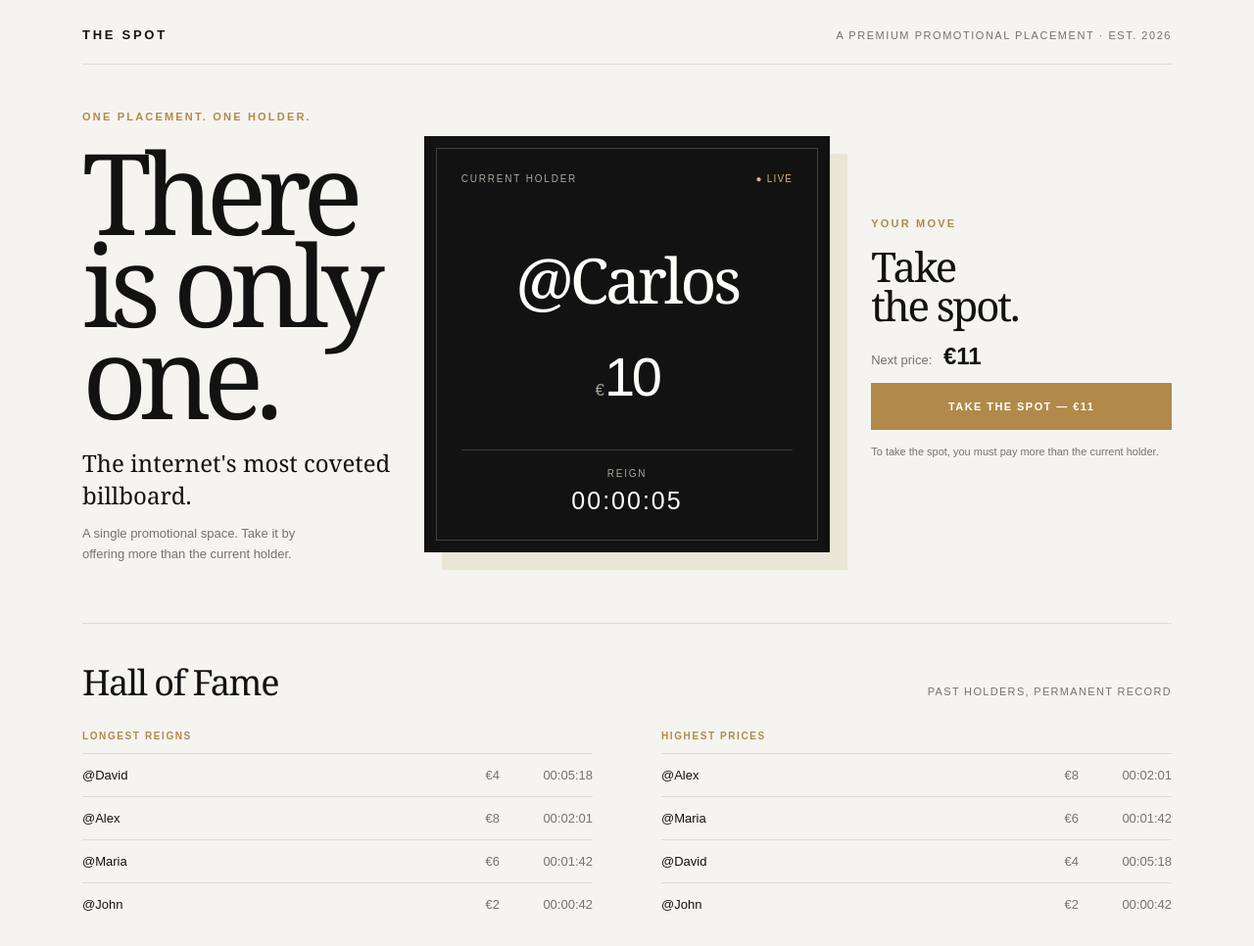
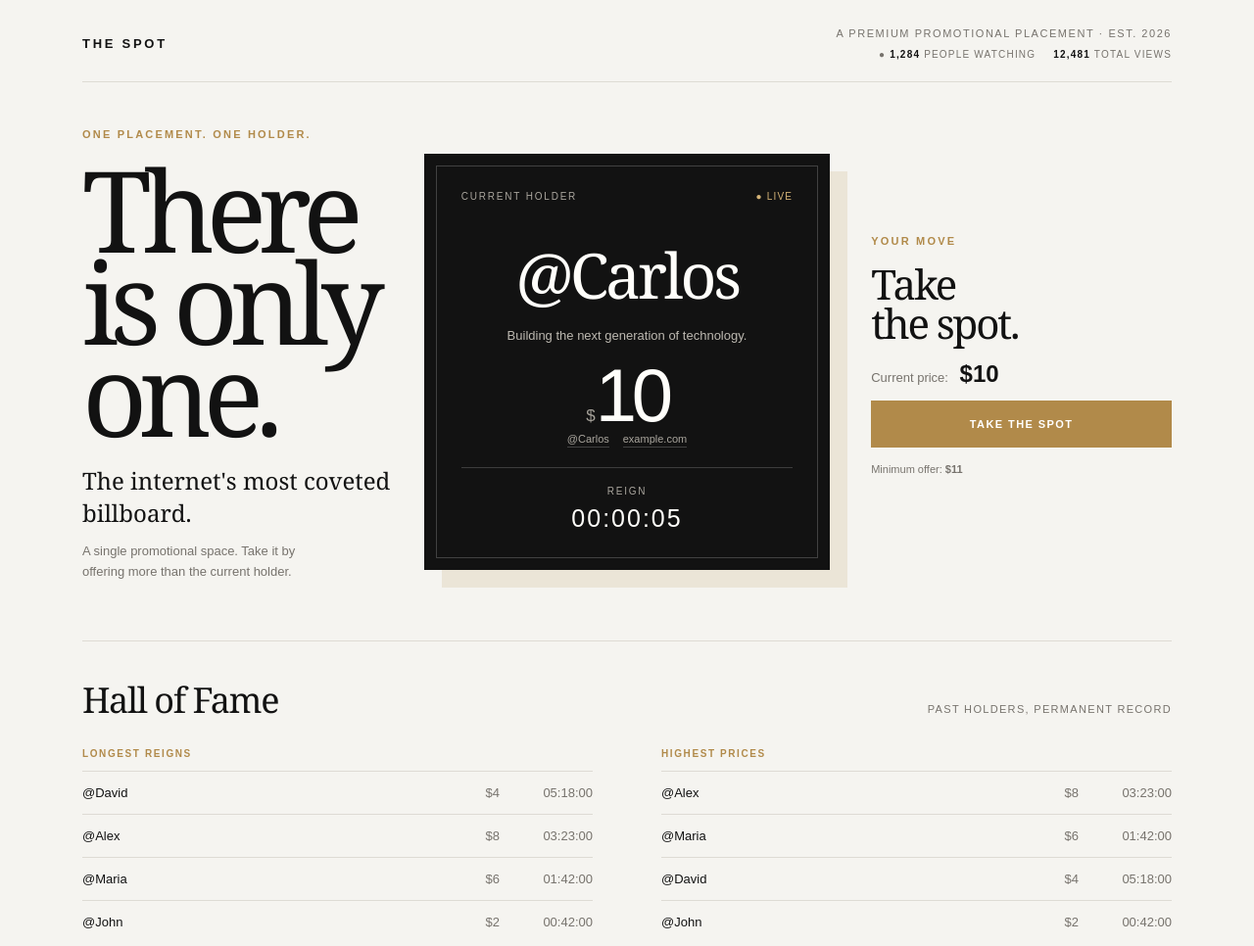
Before and after one commit to adripqs13/the-spot, a plain HTML site: page index.html in a window 1280 px wide. Shown: the whole page at 98% size. Drawn offline with Linux system fonts and the light colour scheme.

Commit message:
Sync index.html with current MVP

```diff
--- a/index.html
+++ b/index.html
@@ -14,7 +14,9 @@
     .shell { max-width: 1180px; margin: auto; padding: 28px 34px 70px; }
     header { display: flex; justify-content: space-between; align-items: center; border-bottom: 1px solid var(--line); padding-bottom: 22px; }
     .brand { font-size: 13px; letter-spacing: .21em; font-weight: 700; }
-    .edition { color: var(--muted); font-size: 11px; letter-spacing: .14em; text-transform: uppercase; }
+    .edition { color: var(--muted); font-size: 11px; letter-spacing: .14em; text-transform: uppercase; text-align:right; }
+    .audience { display:flex; gap:18px; justify-content:flex-end; margin-top:10px; color:var(--muted); font-size:10px; letter-spacing:.12em; text-transform:uppercase; }
+    .audience strong { color:var(--ink); font-weight:700; }
     main { display: grid; grid-template-columns: 1fr 1.3fr 1fr; gap: 30px; align-items: center; min-height: 570px; }
     .intro { align-self: center; }
     .eyebrow { color: var(--gold); font-size: 11px; letter-spacing: .2em; text-transform: uppercase; font-weight: 700; }
@@ -27,8 +29,12 @@
     .card-label { color: #aaa69e; font-size: 10px; letter-spacing: .18em; text-transform: uppercase; }
     .status { color: #d5b477; font-size: 10px; letter-spacing: .12em; text-transform: uppercase; }
     .holder { position: relative; z-index: 1; text-align:center; }
-    .holder-name { font-family: Georgia, serif; font-size: clamp(44px, 5vw, 70px); letter-spacing: -.05em; margin: 12px 0 23px; }
-    .price { font-size: 56px; letter-spacing: -.06em; }
+    .holder-name { font-family: Georgia, serif; font-size: clamp(44px, 5vw, 70px); letter-spacing: -.05em; margin: 12px 0 10px; overflow-wrap:anywhere; }
+    .description { color:#bdb9b1; font-size:13px; line-height:1.45; max-width:250px; margin:0 auto 14px; }
+    .holder-links { display:flex; justify-content:center; gap:14px; flex-wrap:wrap; font-size:11px; }
+    .holder-links a { color:#aaa69e; text-decoration:none; border-bottom:1px solid rgba(255,255,255,.2); padding-bottom:2px; overflow-wrap:anywhere; }
+    .holder-links a:hover { color:var(--white); border-color:var(--gold); }
+    .price { font-size: clamp(48px, 6vw, 76px); line-height:1; letter-spacing: -.07em; overflow-wrap:anywhere; word-break:break-word; max-width:100%; }
     .price small { font-size: 17px; color: #a5a199; letter-spacing: 0; }
     .reign { border-top: 1px solid rgba(255,255,255,.18); padding-top: 18px; text-align:center; }
     .timer { font-variant-numeric: tabular-nums; font-size: 25px; letter-spacing: .08em; margin-top: 8px; }
@@ -55,6 +61,10 @@
     label { display:block; font-size:10px; letter-spacing:.12em; text-transform:uppercase; margin:16px 0 7px; }
     input, textarea { width:100%; padding:12px 0; border:0; border-bottom:1px solid var(--line); background:transparent; font:15px Arial; outline:none; }
     textarea { min-height:60px; resize:vertical; }
+    .offer-field { font-size:30px; color:var(--ink); letter-spacing:-.04em; }
+    .offer-summary { display:flex; justify-content:space-between; gap:20px; margin:22px 0 4px; color:var(--muted); font-size:12px; }
+    .offer-summary strong { color:var(--ink); font-size:16px; }
+    .error { min-height:17px; color:#9d4b3c; font-size:11px; margin:7px 0 0; }
     .modal-actions { display:flex; gap:10px; margin-top:25px; }
     .cancel { background:transparent; border:1px solid var(--line); color:var(--ink); }
     .confirm-view { display:none; }
@@ -63,20 +73,20 @@
     .success { text-align:center; padding:22px 0 10px; }
     .success-mark { color:var(--gold); font-size:35px; }
     @media(max-width:850px) { main { grid-template-columns:1fr; min-height:0; padding:70px 0; gap:45px; } .intro { text-align:center; } .subtle { margin:auto; } h1 { margin:18px 0; } .takeover { padding:0; } .columns { gap:20px; } }
-    @media(max-width:520px) { .shell { padding:22px 20px 50px; } .edition { display:none; } .spot-card { padding:28px 24px; min-height:370px; } .columns { grid-template-columns:1fr; gap:35px; } .row { grid-template-columns:1fr 70px 75px; } }
+    @media(max-width:520px) { .shell { padding:22px 20px 50px; } .edition { display:none; } .audience { justify-content:flex-start; flex-wrap:wrap; } .spot-card { padding:28px 24px; min-height:370px; } .columns { grid-template-columns:1fr; gap:35px; } .row { grid-template-columns:1fr 70px 75px; } .modal { padding:26px 22px; } }
   </style>
 </head>
 <body>
   <div class="shell">
-    <header><div class="brand">THE SPOT</div><div class="edition">A premium promotional placement · Est. 2026</div></header>
+    <header><div class="brand">THE SPOT</div><div><div class="edition">A premium promotional placement · Est. 2026</div><div class="audience"><span>● <strong id="visitors">1,284</strong> people watching</span><span><strong>12,481</strong> total views</span></div></div></header>
     <main>
       <section class="intro"><div class="eyebrow">One placement. One holder.</div><h1>There<br>is only<br>one.</h1><p class="tagline">The internet's most coveted billboard.</p><p class="subtle">A single promotional space. Take it by offering more than the current holder.</p></section>
       <section class="spot-card">
         <div class="card-top"><span class="card-label">Current holder</span><span class="status">● Live</span></div>
-        <div class="holder"><div class="holder-name" id="holder">@Carlos</div><div class="price"><small>€</small><span id="price">10</span></div></div>
+        <div class="holder"><div class="holder-name" id="holder">@Carlos</div><div class="description" id="description">Building the next generation of technology.</div><div class="price"><small>$</small><span id="price">10</span></div><div class="holder-links"><a id="socialLink" href="https://x.com/Carlos" target="_blank" rel="noopener noreferrer">@Carlos</a><a id="websiteLink" href="https://example.com" target="_blank" rel="noopener noreferrer">example.com</a></div></div>
         <div class="reign"><div class="card-label">Reign</div><div class="timer" id="timer">00:00:00</div></div>
       </section>
-      <section class="takeover"><div class="eyebrow">Your move</div><h2>Take<br>the spot.</h2><p class="next">Next price: <strong id="nextPrice">€11</strong></p><button id="takeBtn">TAKE THE SPOT — €11</button><p class="rule">To take the spot, you must pay more than the current holder.</p></section>
+      <section class="takeover"><div class="eyebrow">Your move</div><h2>Take<br>the spot.</h2><p class="next">Current price: <strong id="currentPrice">$10</strong></p><button id="takeBtn">TAKE THE SPOT</button><p class="rule">Minimum offer: <strong id="minimumOffer">$11</strong></p></section>
     </main>
     <section class="history">
       <div class="history-head"><h3>Hall of Fame</h3><span>Past holders, permanent record</span></div>
@@ -86,30 +96,40 @@
   <div class="modal-wrap" id="modal"><div class="modal">
     <div class="form-view" id="formView"><h2>Make your claim.</h2><p>Tell the world who is taking the only promotional spot available.</p>
       <label>Display name</label><input id="name" placeholder="Your name or brand" />
-      <label>X / Twitter username</label><input id="username" placeholder="@username" />
+      <label>X / Social username</label><input id="username" placeholder="@username" />
       <label>Website URL</label><input id="website" placeholder="https://" />
-      <label>Short promotional message</label><textarea id="message" placeholder="What should visitors know?"></textarea>
-      <div class="modal-actions"><button class="cancel" id="cancel">CANCEL</button><button id="review">CONTINUE — €11</button></div>
+      <label>Short promotional description</label><textarea id="message" maxlength="120" placeholder="What should visitors know?"></textarea>
+      <label>Your offer</label><input class="offer-field" id="offer" type="number" min="11" step="1" placeholder="$ amount" />
+      <div class="offer-summary"><span>Current price <strong id="modalCurrent">$10</strong></span><span>Minimum offer <strong id="modalMinimum">$11</strong></span></div><div class="error" id="offerError"></div>
+      <div class="modal-actions"><button class="cancel" id="cancel">CANCEL</button><button id="review">CONTINUE</button></div>
     </div>
-    <div class="confirm-view" id="confirmView"><h2>You are about to take THE SPOT.</h2><p>Current price: <b id="confirmCurrent">€10</b><br>Your price: <b id="confirmNext">€11</b></p><div class="modal-actions"><button class="cancel" id="back">BACK</button><button id="confirm">CONFIRM TAKEOVER</button></div></div>
+    <div class="confirm-view" id="confirmView"><h2>You are about to take THE SPOT.</h2><p>Current price: <b id="confirmCurrent">$10</b><br>Your price: <b id="confirmNext">$11</b></p><div class="modal-actions"><button class="cancel" id="back">BACK</button><button id="confirm">CONFIRM TAKEOVER</button></div></div>
     <div class="confirm-view success" id="successView"><div class="success-mark">✦</div><h2>THE SPOT HAS BEEN TAKEN.</h2><p id="successText"></p><button id="closeSuccess">BACK TO THE SPOT</button></div>
   </div></div>
   <script>
-    let holder = 'Carlos', price = 10, reignStart = Date.now();
-    let history = [{name:'Alex',price:8,duration:121},{name:'Maria',price:6,duration:102},{name:'David',price:4,duration:318},{name:'John',price:2,duration:42}];
+    let holder = { displayName:'Carlos', username:'Carlos', website:'https://example.com', description:'Building the next generation of technology.' };
+    let price = 10, reignStart = Date.now();
+    let history = [{name:'Alex',price:8,duration:12180},{name:'Maria',price:6,duration:6120},{name:'David',price:4,duration:19080},{name:'John',price:2,duration:2520}];
     const $ = id => document.getElementById(id);
     function duration(sec) { let h=Math.floor(sec/3600), m=Math.floor(sec%3600/60), s=sec%60; return `${String(h).padStart(2,'0')}:${String(m).padStart(2,'0')}:${String(s).padStart(2,'0')}`; }
+    function money(value) { return '$' + Number(value).toLocaleString('en-US'); }
+    function websiteLabel(url) { try { return new URL(url).hostname.replace(/^www\./,''); } catch { return url; } }
+    function xUrl(username) { return 'https://x.com/' + username.replace(/^@/,''); }
     function render() {
-      $('holder').textContent='@'+holder; $('price').textContent=price; $('nextPrice').textContent='€'+(price+1); $('takeBtn').textContent='TAKE THE SPOT — €'+(price+1);
-      const rows = list => list.map(x=>`<div class="row"><span>@${x.name}</span><span>€${x.price}</span><span>${duration(x.duration)}</span></div>`).join('');
+      $('holder').textContent='@'+holder.username; $('description').textContent=holder.description.slice(0,120); $('price').textContent=Number(price).toLocaleString('en-US'); $('currentPrice').textContent=money(price); $('minimumOffer').textContent=money(price+1); $('takeBtn').textContent='TAKE THE SPOT';
+      $('socialLink').textContent='@'+holder.username.replace(/^@/,''); $('socialLink').href=xUrl(holder.username); $('websiteLink').textContent=websiteLabel(holder.website); $('websiteLink').href=holder.website;
+      const rows = list => list.map(x=>`<div class="row"><span>@${x.name}</span><span>${money(x.price)}</span><span>${duration(x.duration)}</span></div>`).join('');
       $('longest').innerHTML=rows([...history].sort((a,b)=>b.duration-a.duration).slice(0,5)); $('highest').innerHTML=rows([...history].sort((a,b)=>b.price-a.price).slice(0,5));
     }
+    function updateOfferLabels(){ $('modalCurrent').textContent=money(price); $('modalMinimum').textContent=money(price+1); $('offer').min=price+1; $('offer').placeholder=money(price+1); $('offerError').textContent=''; }
     setInterval(()=>{ $('timer').textContent=duration(Math.floor((Date.now()-reignStart)/1000)); },1000); render();
-    function openModal(){ $('modal').classList.add('open'); $('formView').classList.remove('hidden'); $('confirmView').classList.remove('visible'); $('successView').classList.remove('visible'); }
+    let simulatedVisitors = 1284;
+    setInterval(()=>{ simulatedVisitors=Math.max(200,Math.min(2000,simulatedVisitors+Math.floor(Math.random()*41)-20)); $('visitors').textContent=simulatedVisitors.toLocaleString('en-US'); },7000);
+    function openModal(){ updateOfferLabels(); $('modal').classList.add('open'); $('formView').classList.remove('hidden'); $('confirmView').classList.remove('visible'); $('successView').classList.remove('visible'); }
     $('takeBtn').onclick=openModal; $('cancel').onclick=()=> $('modal').classList.remove('open');
-    $('review').onclick=()=>{ if(!$('username').value.trim() || !$('name').value.trim()) return alert('Add a display name and username to continue.'); $('confirmCurrent').textContent='€'+price; $('confirmNext').textContent='€'+(price+1); $('formView').classList.add('hidden'); $('confirmView').classList.add('visible'); };
+    $('review').onclick=()=>{ const offer=Number($('offer').value); $('offerError').textContent=''; if(!$('username').value.trim() || !$('name').value.trim()) { $('offerError').textContent='Add a display name and username to continue.'; return; } if(!Number.isInteger(offer) || offer<=price) { $('offerError').textContent=`Your offer must be at least ${money(price+1)}.`; return; } $('confirmCurrent').textContent=money(price); $('confirmNext').textContent=money(offer); $('formView').classList.add('hidden'); $('confirmView').classList.add('visible'); };
     $('back').onclick=()=>{ $('confirmView').classList.remove('visible'); $('formView').classList.remove('hidden'); };
-    $('confirm').onclick=()=>{ const old=holder, newName=$('username').value.trim().replace(/^@/,''); history.push({name:old,price,duration:Math.floor((Date.now()-reignStart)/1000)}); holder=newName || $('name').value.trim(); price++; reignStart=Date.now(); render(); $('confirmView').classList.remove('visible'); $('successView').classList.add('visible'); $('successText').innerHTML=`@${holder} is now #1.<br><br>Previous holder: @${old}<br>New price: €${price}`; };
+    $('confirm').onclick=()=>{ const old=holder, oldPrice=price, newPrice=Number($('offer').value); history.push({name:old.username,price:oldPrice,duration:Math.floor((Date.now()-reignStart)/1000)}); holder={displayName:$('name').value.trim(),username:$('username').value.trim().replace(/^@/,''),website:$('website').value.trim() || 'https://example.com',description:$('message').value.trim().slice(0,120) || 'A new presence on the internet.'}; price=newPrice; reignStart=Date.now(); render(); $('confirmView').classList.remove('visible'); $('successView').classList.add('visible'); $('successText').innerHTML=`@${holder.username} is now the current holder.<br><br>Previous holder: @${old.username}<br>Previous price: ${money(oldPrice)}<br><br>New price: ${money(price)}`; };
     $('closeSuccess').onclick=()=> $('modal').classList.remove('open');
   </script>
 </body>
```
